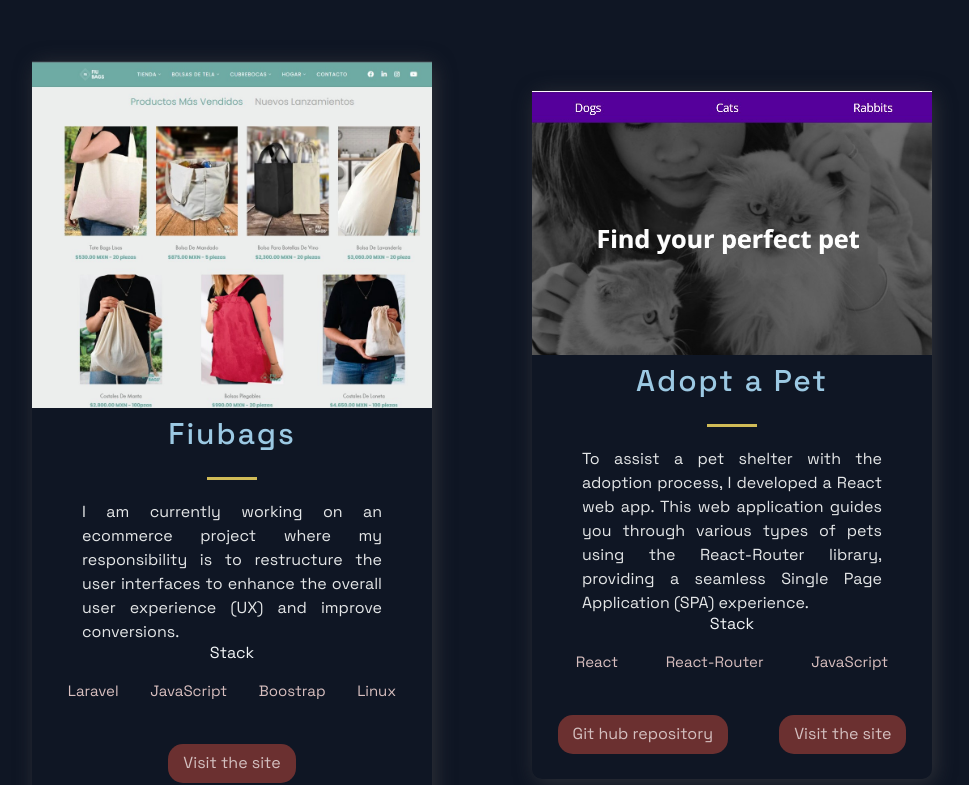
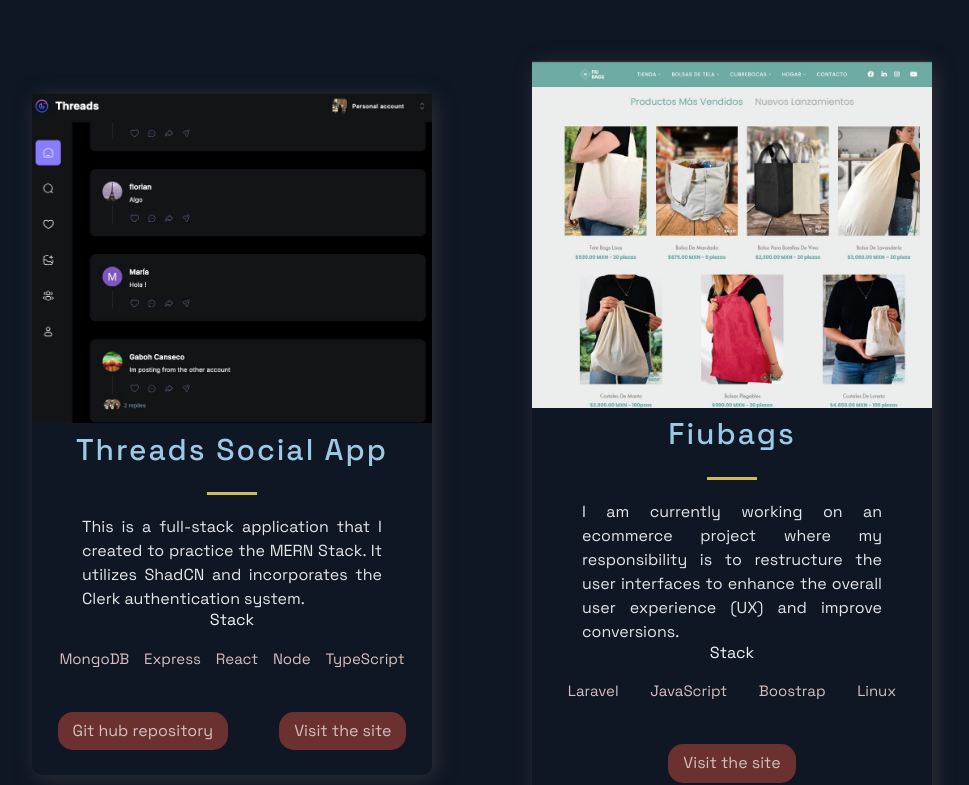
Before and after one commit to Gab0CS/Gab0CS.github.io, a Next.js app: page / in a window 1280 px wide. Shown: the part 711-1496 px from the top of the page, without its empty margins (158-1127 px from the left). Built offline with nearby package versions, Linux system fonts and the light colour scheme.

Commit message:
Threads added to projects section

```diff
--- a/src/components/Projects/Projects.js
+++ b/src/components/Projects/Projects.js
@@ -3,16 +3,7 @@
 import { BlogCard, CardInfo, ExternalLinks, GridContainer, HeaderThree, Hr, Tag, TagList, TitleContent, UtilityList, Img } from './ProjectsStyles';
 import { Section, SectionDivider, SectionTitle } from '../../styles/GlobalComponents';
 import { projects } from '../../constants/constants';
-const projectsDemo = [{
-  title: 'Project 1',
-  description: 'Description about the project'
-},{
-  title: 'Project 2',
-  description: 'Description about the project'
-},{
-  title: 'Project 3',
-  description: 'Description about the project'
-}];
+
 const Projects = () => (
   <Section nopadding id="projects">
     <SectionDivider />
@@ -35,7 +26,7 @@
               </TagList>
             </div>
             <UtilityList>
-              {project.id !== 0 && <ExternalLinks href={project.visit} target='blank'>Git hub repository</ExternalLinks>}
+              {project.id !== 1 && <ExternalLinks href={project.visit} target='blank'>Git hub repository</ExternalLinks>}
               <ExternalLinks href={project.source} target='blank'>Visit the site</ExternalLinks>
             </UtilityList>
           </BlogCard>
--- a/src/constants/constants.js
+++ b/src/constants/constants.js
@@ -1,4 +1,13 @@
 export const projects = [
+  {
+    title: 'Threads Social App',
+    description: 'This is a full-stack application that I created to practice the MERN Stack. It utilizes ShadCN and incorporates the Clerk authentication system.',
+    image: '/images/threads.jpg',
+      tags: ['MongoDB', 'Express', 'React', 'Node', 'TypeScript'],
+    source: 'https://threads-iota-nine.vercel.app/',
+    visit: 'https://github.com/Gab0CS/threads',
+    id: 0,
+  },
   {
     title: 'Fiubags',
     description: 'I am currently working on an ecommerce project where my responsibility is to restructure the user interfaces to enhance the overall user experience (UX) and improve conversions.',
@@ -6,7 +15,7 @@
       tags: ['Laravel', 'JavaScript', 'Boostrap', 'Linux'],
     source: 'https://fiubags.mx/',
     visit: '#!',
-    id: 0,
+    id: 1,
   },
   {
     title: 'Adopt a Pet',
```
Also changed, not shown: public/images/threads.jpg (added), 1 other file (tests, documents, lock files or other folders).
